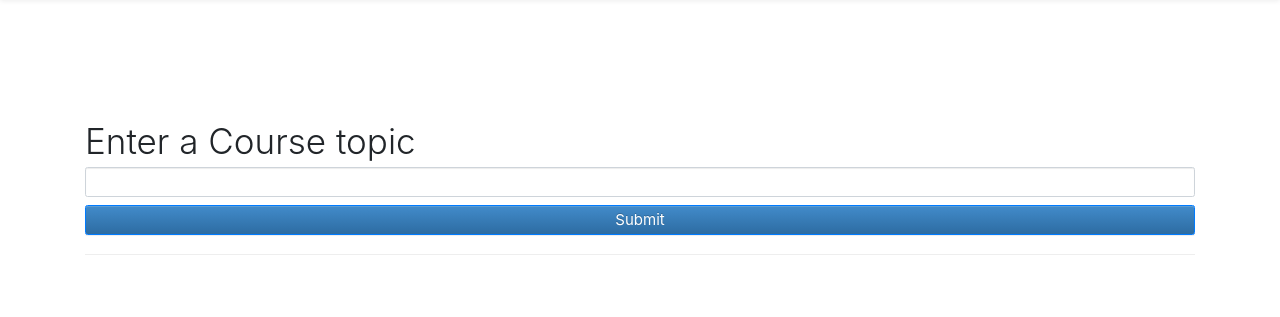
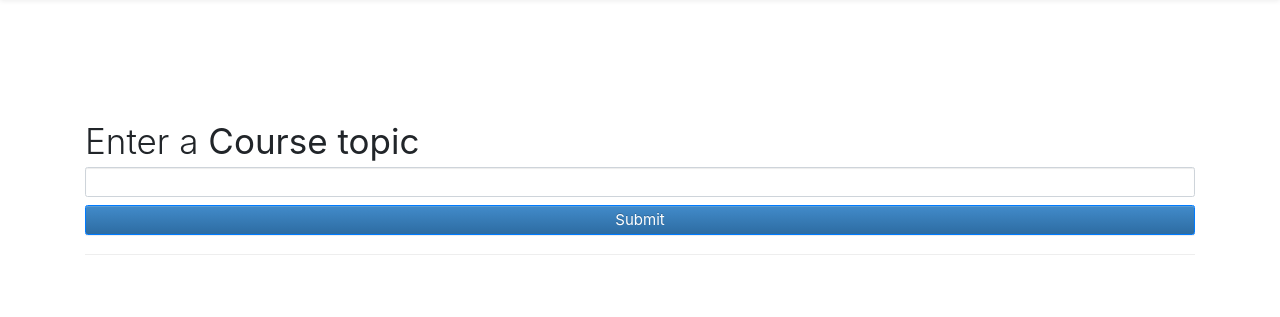
Before and after one commit to aneeshgupta42/course-search-flask, a Flask app: template templates/pages/results.html in a window 1280 px wide. Shown: the part 61-378 px from the top of the page. Run offline with Flask 2, Linux system fonts and the light colour scheme; the template is opened without the code that fills it, so the values that code supplies are empty; some libraries are stand-ins or nearby versions.

Commit message:
made text bold

```diff
--- a/templates/pages/results.html
+++ b/templates/pages/results.html
@@ -4,7 +4,7 @@
 <div class="page-header">
   <form method="POST">
 
-    <h1 class="display-4">Enter a Course topic</h1>
+    <h1 class="display-4">Enter a <strong>Course topic</strong></h1>
     <div class="form-group">
       <input class="form-control input-lg" style="height: 2em; font-size: 1.5em; margin-bottom: 0.5em;" name="text">
       <input class="form-control btn btn-primary input-lg" style="height: 2em; font-size: 1.5em;" type="submit">
```
